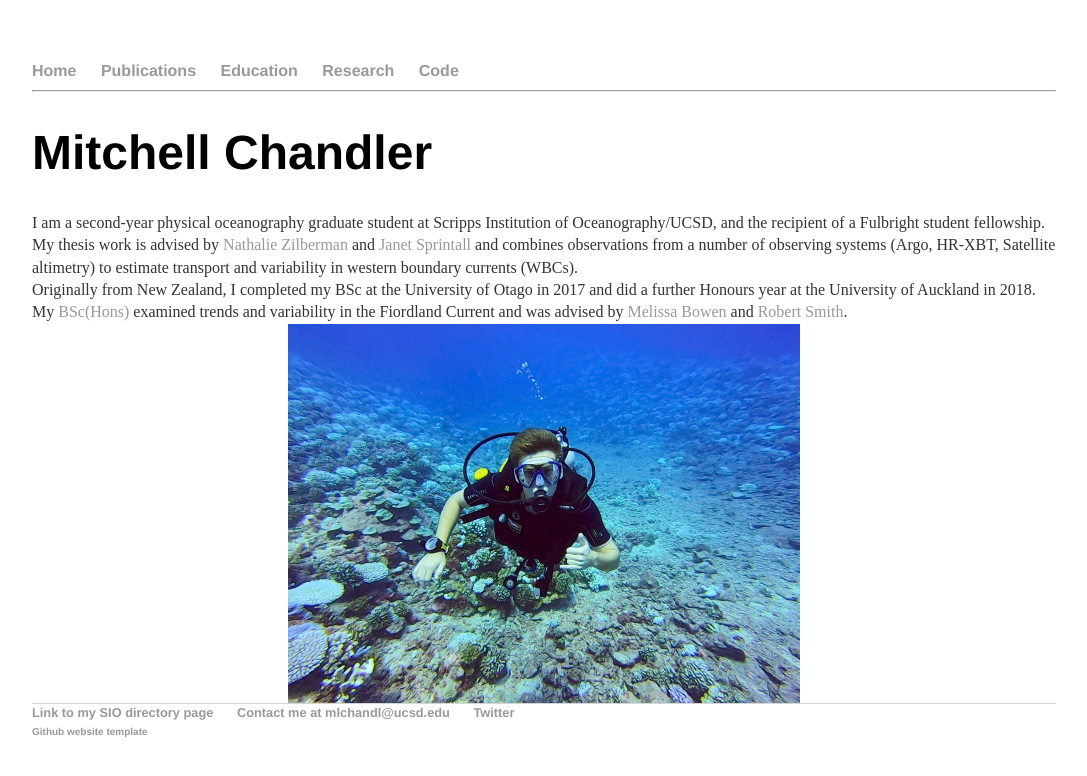
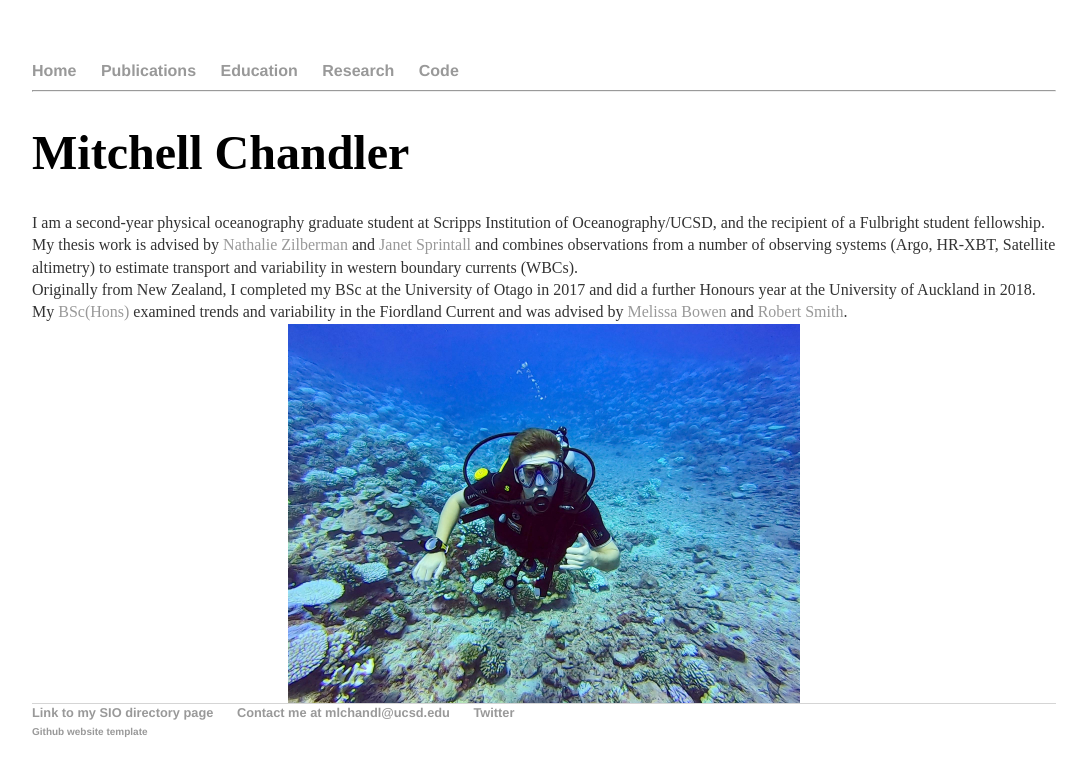
Before and after one commit to mlchandler/mlchandler.github.io, a Jekyll site: the page built from index.html, in a window 1280 px wide. Shown: the top 776 px of the page, without its empty margins (96-1183 px from the left). Built offline with Jekyll 4.4.1, drawn with Linux system fonts in a browser that asks for light colours.

Commit message:
Update main.css

```diff
--- a/css/main.css
+++ b/css/main.css
@@ -5,7 +5,7 @@ a:hover { text-decoration: underline; }
 
 p, ul { font-size: 1em; line-height: 1.4em; color: #333; padding: 0px; margin: 0px; }
 
-h1, h2, h3, h4 { font-family: 'Helvetica', 'Arial', 'Sans-Serif'; }
+
 h1 { font-size: 3em;  }
 h2 { font-size: 2em; padding: 0px; margin: 0px; }
 
```
